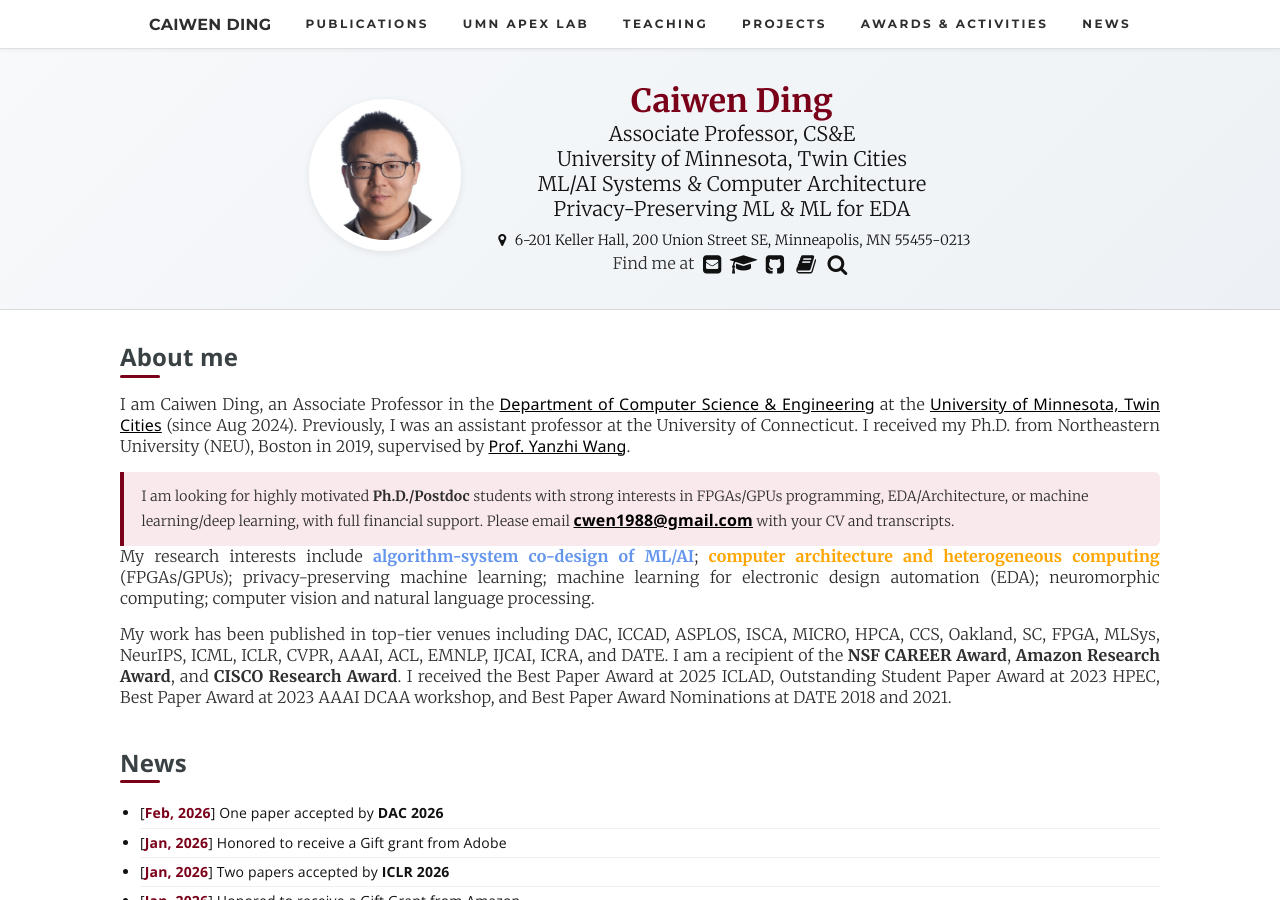
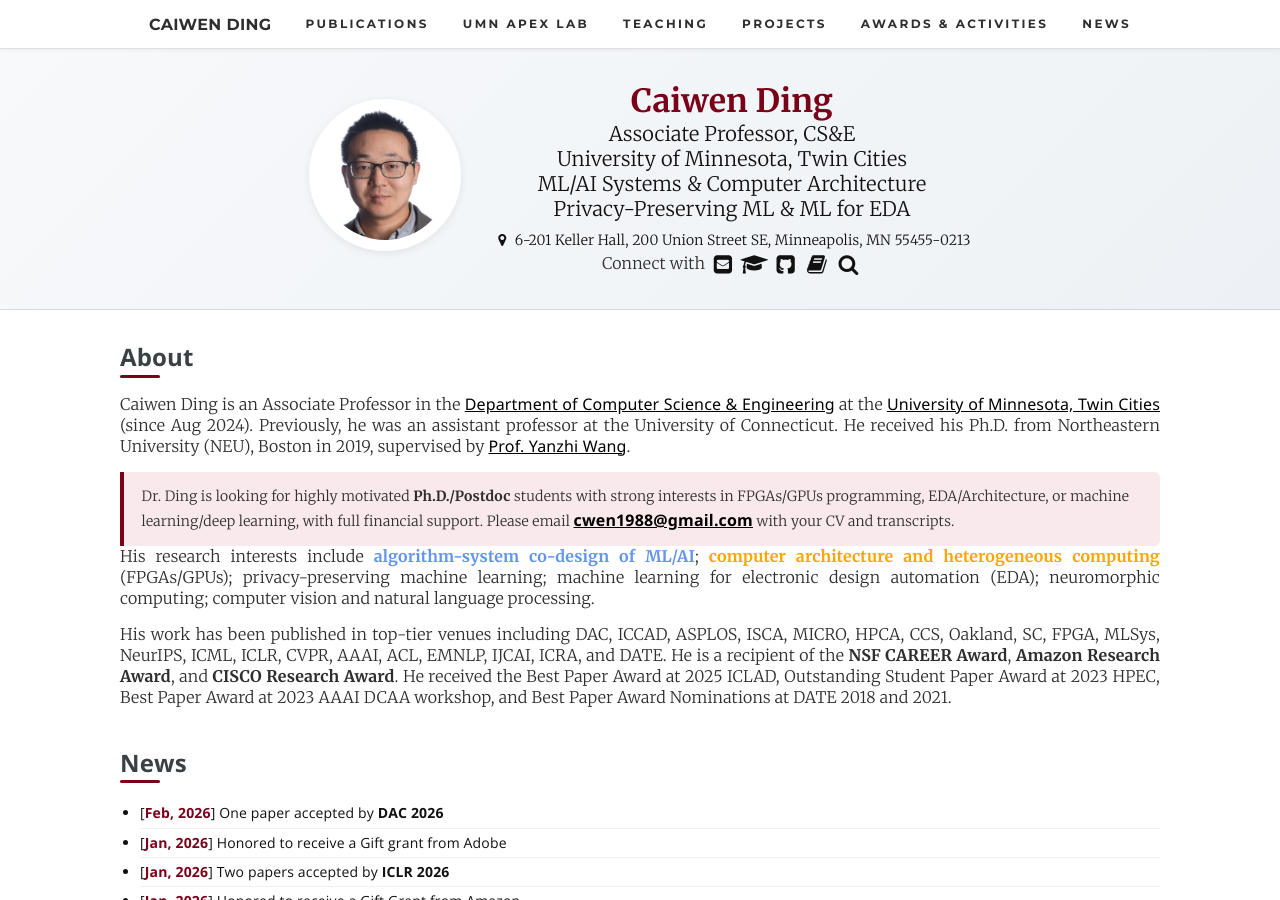
Before and after one commit to caiwending/caiwending.github.io, a Jekyll site: the page built from index.html, in a window 1280 px wide and 900 px high. Built offline with Jekyll 4.4.1, drawn with Linux system fonts in a browser that asks for light colours; the list of posts is cut into pages by our own code.

Commit message:
updated bio

```diff
--- a/_includes/about.html
+++ b/_includes/about.html
@@ -1,33 +1,33 @@
 <div class="clearfix mxn2">
     <div class="col sm-col-12 px2">
 
-        <h3 class="mt0 mb1">About me</h3>
+        <h3 class="mt0 mb1">About</h3>
         <p class="justify small-line-height">
-            I am Caiwen Ding, an Associate Professor in the
+            Caiwen Ding is an Associate Professor in the
             <a class="link about" href="https://cse.umn.edu/cs" target="_blank">Department of Computer Science &amp; Engineering</a>
             at the <a class="link about" href="https://twin-cities.umn.edu/" target="_blank">University of Minnesota, Twin Cities</a>
-            (since Aug 2024). Previously, I was an assistant professor at the University of Connecticut.
-            I received my Ph.D. from Northeastern University (NEU), Boston in 2019,
+            (since Aug 2024). Previously, he was an assistant professor at the University of Connecticut.
+            He received his Ph.D. from Northeastern University (NEU), Boston in 2019,
             supervised by <a class="link about" href="https://web.northeastern.edu/yanzhiwang/" target="_blank">Prof. Yanzhi Wang</a>.
         </p>
 
         <div class="bg-light-yellow pre h5 px2 py1 border-left">
-            I am looking for highly motivated <strong>Ph.D./Postdoc</strong> students with strong interests in
+            Dr. Ding is looking for highly motivated <strong>Ph.D./Postdoc</strong> students with strong interests in
             FPGAs/GPUs programming, EDA/Architecture, or machine learning/deep learning, with full financial support.
             Please email <a class="link about" href="mailto:cwen1988@gmail.com">cwen1988@gmail.com</a> with your CV and transcripts.
         </div>
 
         <p class="justify small-line-height">
-            My research interests include <span class="vis keyword">algorithm-system co-design of ML/AI</span>;
+            His research interests include <span class="vis keyword">algorithm-system co-design of ML/AI</span>;
             <span class="ml keyword">computer architecture and heterogeneous computing</span> (FPGAs/GPUs);
             privacy-preserving machine learning; machine learning for electronic design automation (EDA);
             neuromorphic computing; computer vision and natural language processing.
         </p>
         <p class="justify small-line-height">
-            My work has been published in top-tier venues including
+            His work has been published in top-tier venues including
             DAC, ICCAD, ASPLOS, ISCA, MICRO, HPCA, CCS, Oakland, SC, FPGA, MLSys, NeurIPS, ICML, ICLR, CVPR, AAAI, ACL, EMNLP, IJCAI, ICRA, and DATE.
-            I am a recipient of the <b>NSF CAREER Award</b>, <b>Amazon Research Award</b>, and <b>CISCO Research Award</b>.
-            I received the Best Paper Award at 2025 ICLAD, Outstanding Student Paper Award at 2023 HPEC,
+            He is a recipient of the <b>NSF CAREER Award</b>, <b>Amazon Research Award</b>, and <b>CISCO Research Award</b>.
+            He received the Best Paper Award at 2025 ICLAD, Outstanding Student Paper Award at 2023 HPEC,
             Best Paper Award at 2023 AAAI DCAA workshop, and Best Paper Award Nominations at DATE 2018 and 2021.
         </p>
     </div>
--- a/_includes/home_header.html
+++ b/_includes/home_header.html
@@ -30,7 +30,7 @@
                 <i class="fa fa-fw fa-map-marker"></i> 6-201 Keller Hall, 200 Union Street SE, Minneapolis, MN 55455-0213
             </div>
             <div class="page-description">
-                Find me at
+                Connect with
                 {% for external_url_hash in site.contact_urls %}
                 {% assign external_url = external_url_hash[1] %}
                 <a href="{{ external_url.url }}" target="_blank" class="dark-gray hint--top"
```
